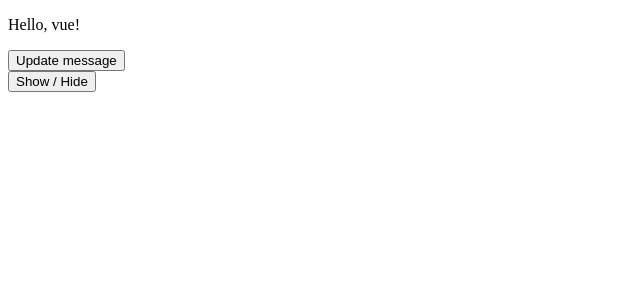
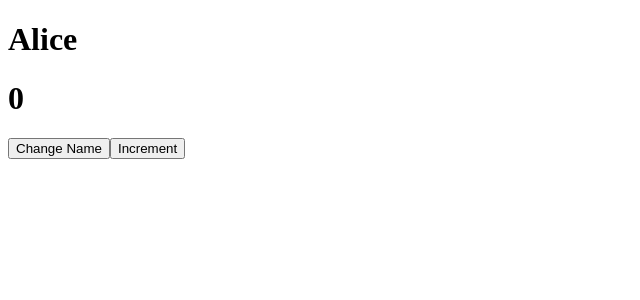
Before and after one commit to chaud1024/vue-course, a Vue app: page / in a window 1280 px wide. Shown: the top 300 px of the page, without its empty margins (0-640 px from the left). Built offline with nearby package versions, Linux system fonts and the light colour scheme.

Commit message:
about watcher, reactive

```diff
--- a/src/App.vue
+++ b/src/App.vue
@@ -1,14 +1,10 @@
 <script setup>
-import LifecycleComponent from './components/LifecycleComponent.vue'
-
-import { ref } from 'vue'
-const showHide = ref(true)
+import MultipleSources from './components/MultipleSources.vue'
 </script>
 
 <template>
   <div>
-    <LifecycleComponent v-if="showHide" />
-    <button @click="showHide = !showHide">Show / Hide</button>
+    <MultipleSources />
   </div>
 </template>
 
--- /dev/null
+++ b/src/components/MultipleSources.vue
@@ -0,0 +1,23 @@
+<script setup>
+import { ref, watch } from 'vue'
+
+const username = ref('Alice')
+const counter = ref(0)
+
+watch([username, counter], (newValues, oldValues) => {
+  console.log('new values', newValues)
+  console.log('old values', oldValues)
+})
+</script>
+
+<template>
+  <div>
+    <h1>{{ username }}</h1>
+    <h1>{{ counter }}</h1>
+
+    <button @click="username = 'Brown'">Change Name</button>
+    <button @click="counter++">Increment</button>
+  </div>
+</template>
+
+<style lang="scss" scoped></style>
```
Also changed, not shown: src/components/ReactiveObject.vue (added, +22 -0 lines), src/components/Watchers.vue (added, +21 -0 lines).
